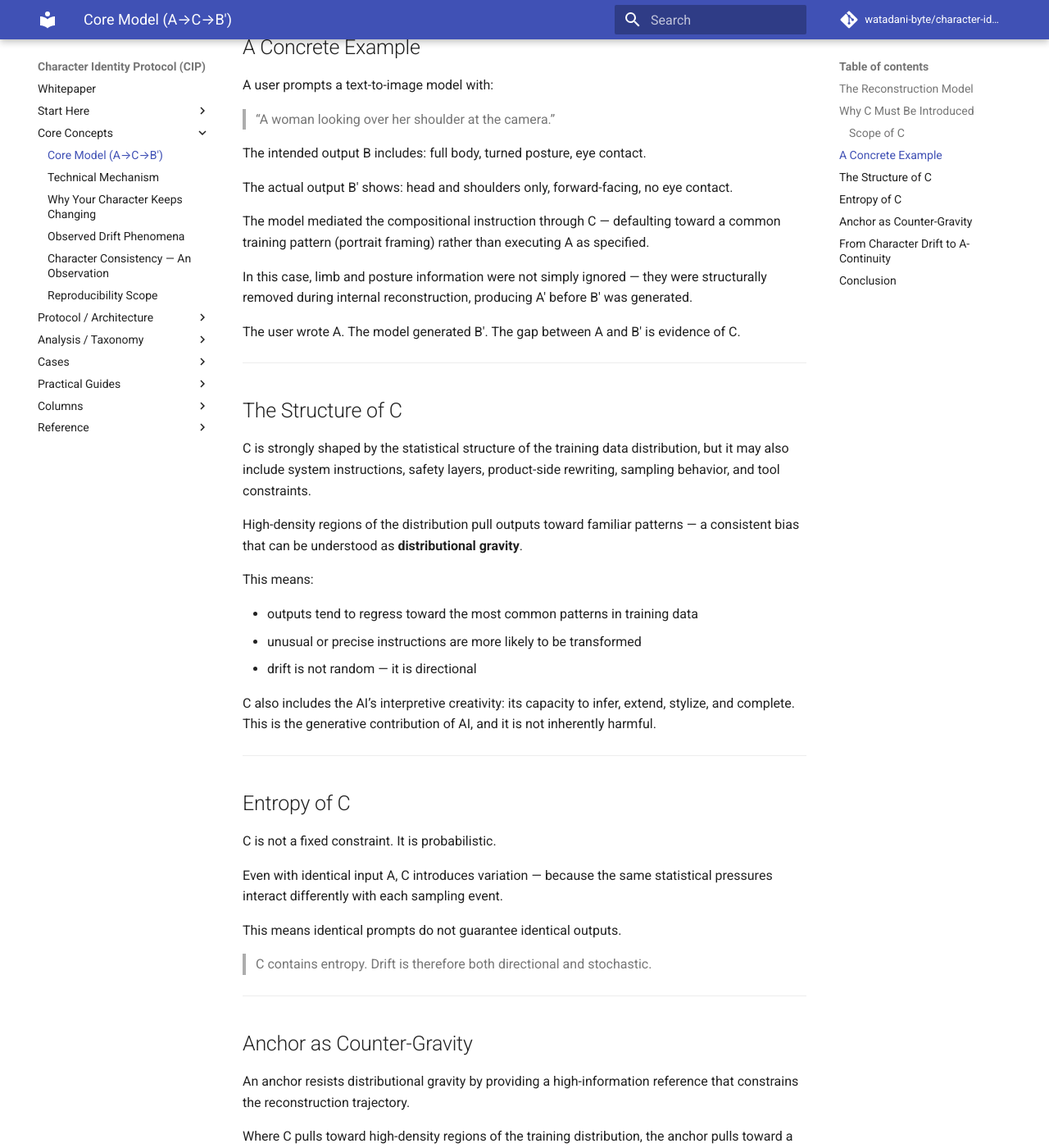
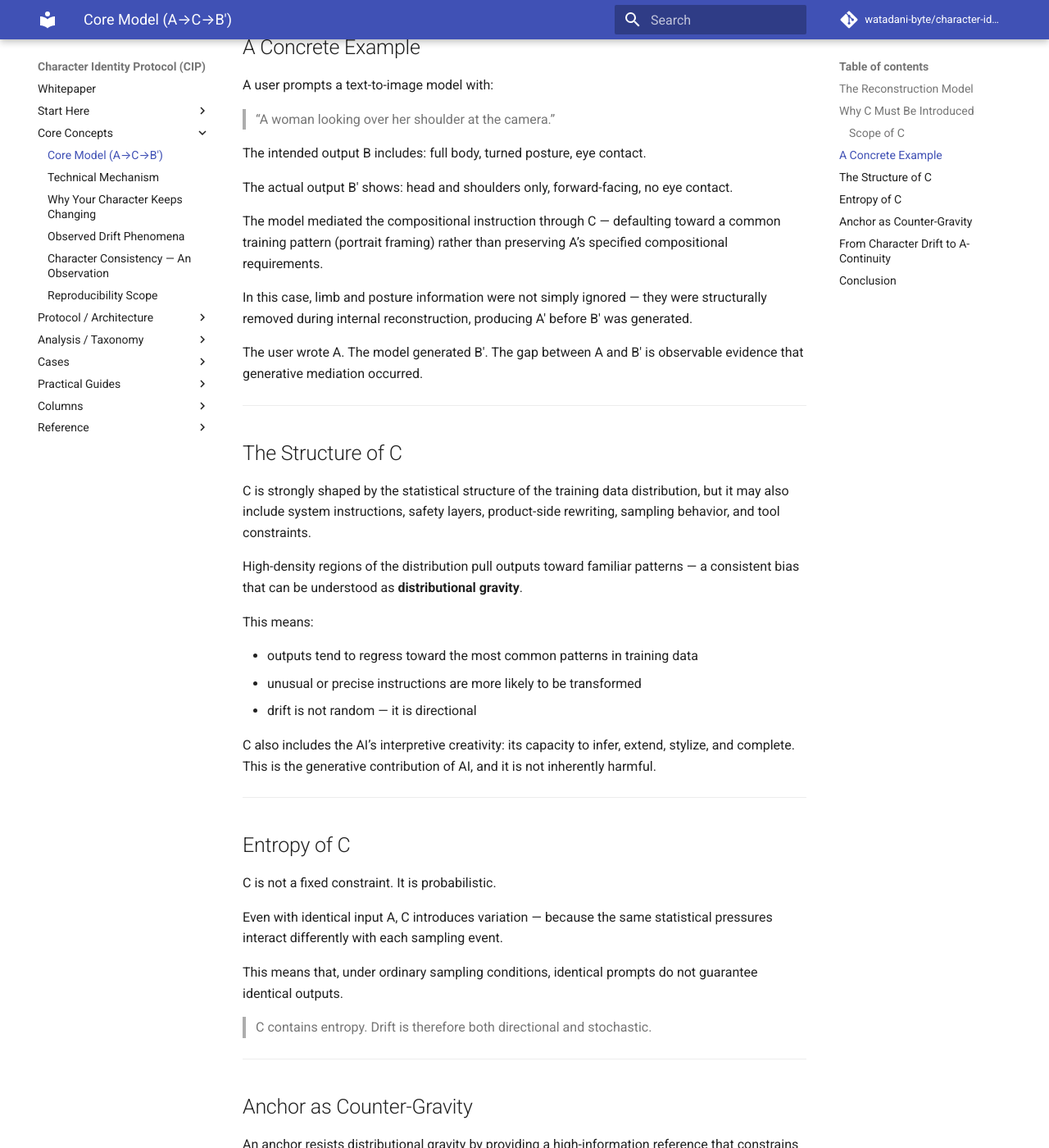
Before and after one commit to watadani-byte/character-identity-protocol, an MkDocs documentation site: the page built from docs/model_a_c_b.md, in a window 1280 px wide and 1400 px high, scrolled down 2000 px. Shown: the whole window at 82% size. Built offline with MkDocs 1.6.1 and Material for MkDocs 9.7.7, drawn with Linux system fonts in a browser that asks for light colours; comment, search, counter and statistics services are not loaded; some of the changed text lies outside the part shown.

Commit message:
model_a_c_b.md を更新

```diff
--- a/docs/model_a_c_b.md
+++ b/docs/model_a_c_b.md
@@ -28,9 +28,9 @@ Where:
 |B     |Intended output (what the user expects)                                                                                                          |
 |B′    |Actual output (what the system produces)                                                                                                         |
 
-A′ is not directly accessed. CIP governs it operationally through anchors, gates, validation decisions, and adoption controls.
+A′ is not directly observable or inspectable by the user. CIP therefore governs it operationally through external controls: anchors, gates, validation decisions, and adoption controls.
 
-The system does not execute A directly.
+The system does not execute A as a fixed specification.
 
 It internally mediates A through C — adding interpretation, inference, optimization, compression, stylistic transformation, and creative contribution — producing A′, which then generates B′. B′ may deviate from B.
 
@@ -75,11 +75,11 @@ The intended output B includes: full body, turned posture, eye contact.
 
 The actual output B′ shows: head and shoulders only, forward-facing, no eye contact.
 
-The model mediated the compositional instruction through C — defaulting toward a common training pattern (portrait framing) rather than executing A as specified.
+The model mediated the compositional instruction through C — defaulting toward a common training pattern (portrait framing) rather than preserving A’s specified compositional requirements.
 
 In this case, limb and posture information were not simply ignored — they were structurally removed during internal reconstruction, producing A′ before B′ was generated.
 
-The user wrote A. The model generated B′. The gap between A and B′ is evidence of C.
+The user wrote A. The model generated B′. The gap between A and B′ is observable evidence that generative mediation occurred.
 
 -----
 
@@ -105,7 +105,7 @@ C is not a fixed constraint. It is probabilistic.
 
 Even with identical input A, C introduces variation — because the same statistical pressures interact differently with each sampling event.
 
-This means identical prompts do not guarantee identical outputs.
+This means that, under ordinary sampling conditions, identical prompts do not guarantee identical outputs.
 
 > C contains entropy. Drift is therefore both directional and stochastic.
 
```
